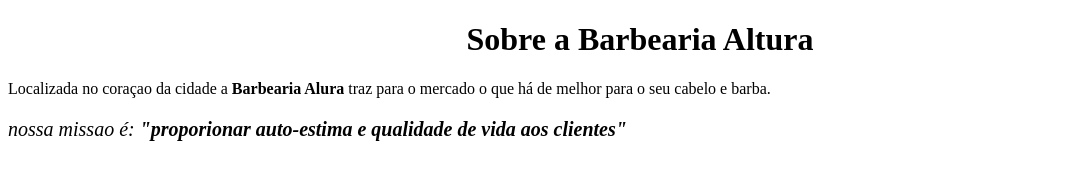
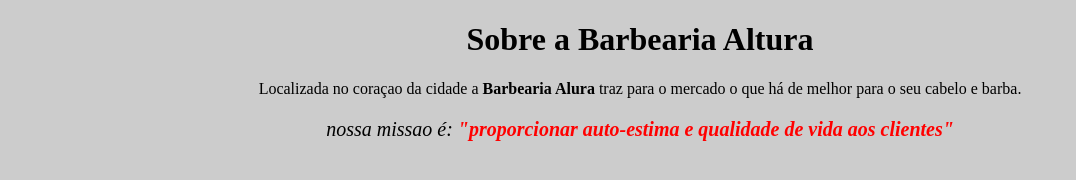
Before and after one commit to CHAIANEFARIADASILVA/barbearia, a plain HTML site: page index.html in a window 1280 px wide. Shown: the whole page, without its empty margins (0-1076 px from the left). Drawn offline with Linux system fonts and the light colour scheme.

Commit message:
CRIEI O STYLE

```diff
--- a/index.html
+++ b/index.html
@@ -4,6 +4,7 @@
     <meta charset="UTF-8">
     <meta name="viewport" content="width=-, initial-scale=1.0">
     <title>Document</title>
+    <link rel="stylesheet" href="style.css">
 </head>
 <body>
     <h1 style="text-align: center;">Sobre a Barbearia Altura</h1>
@@ -16,7 +17,7 @@
     <p style="font-size: 20px;">
         <em>nossa missao é:
             <strong>
-                "proporionar auto-estima e qualidade de vida aos clientes"
+                "proporcionar auto-estima e qualidade de vida aos clientes"
             </strong>
         </em>
     </p>
--- /dev/null
+++ b/style.css
@@ -0,0 +1,11 @@
+    body{
+        background: #CCCCCC;
+    }
+
+    p{
+        text-align: center;
+    }
+
+    em strong{
+        color: #FF0000;
+    }
```
